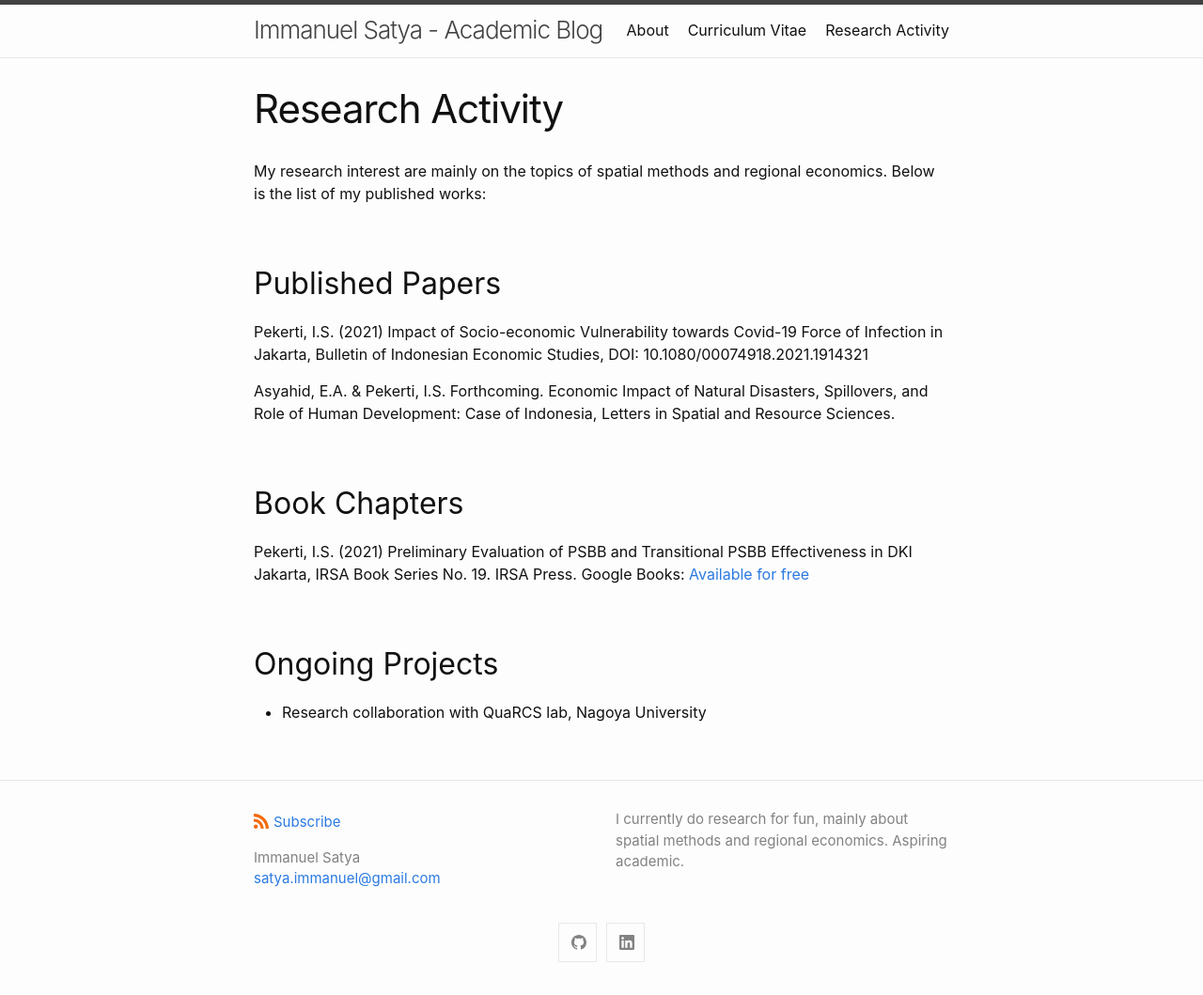
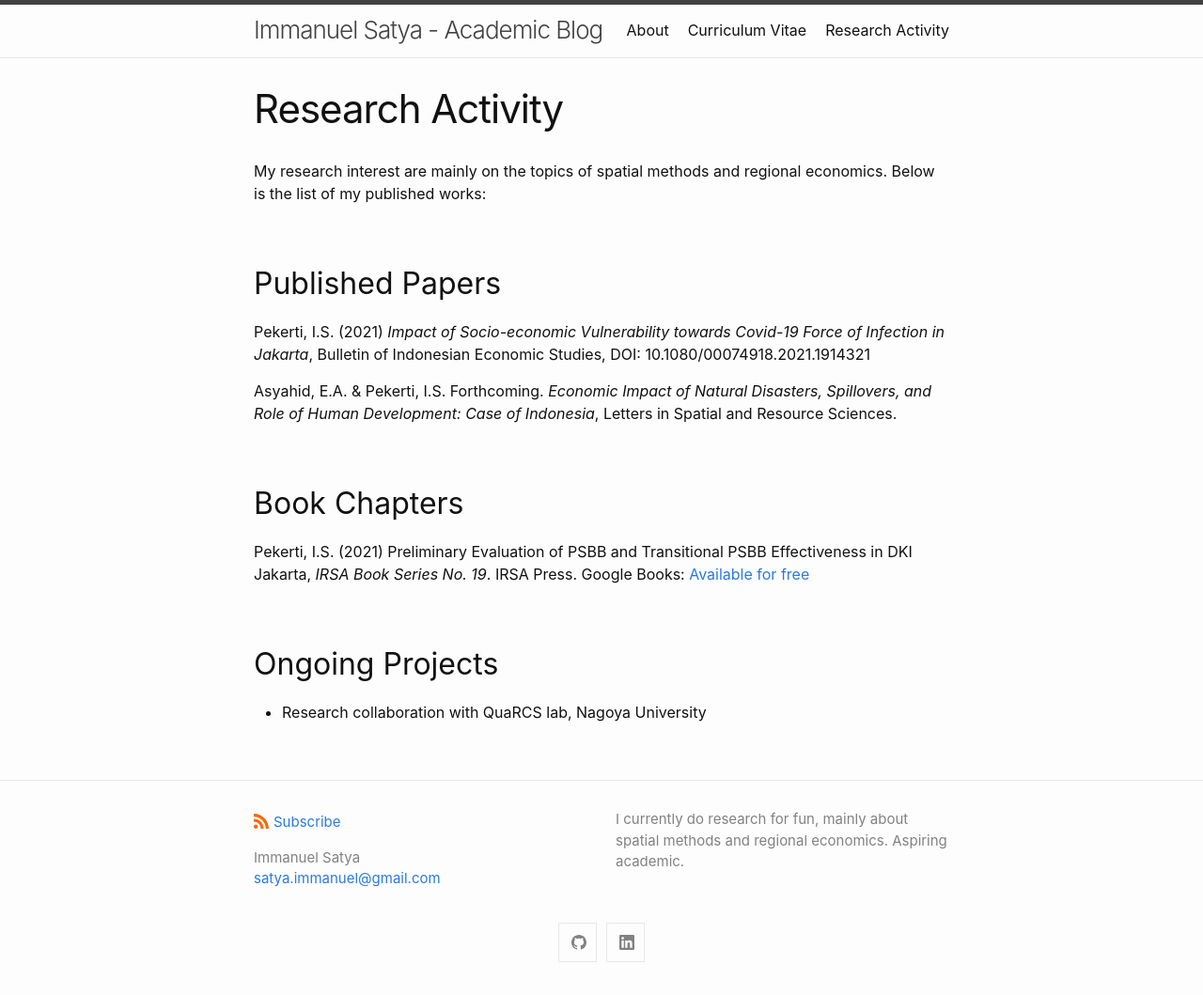
Before and after one commit to soegampars/academic, a Jekyll site: the page built from research.md, in a window 1280 px wide. Shown: the whole page at 94% size. Built offline with Jekyll 4.4.1, drawn with Linux system fonts in a browser that asks for light colours.

```diff
--- a/research.md
+++ b/research.md
@@ -8,13 +8,13 @@ My research interest are mainly on the topics of spatial methods and regional ec
 
 ## Published Papers
 
-Pekerti, I.S. (2021) Impact of Socio-economic Vulnerability towards Covid-19 Force of Infection in Jakarta, Bulletin of Indonesian Economic Studies, DOI: 10.1080/00074918.2021.1914321
+Pekerti, I.S. (2021) _Impact of Socio-economic Vulnerability towards Covid-19 Force of Infection in Jakarta_, Bulletin of Indonesian Economic Studies, DOI: 10.1080/00074918.2021.1914321
 
-Asyahid, E.A. & Pekerti, I.S. Forthcoming. Economic Impact of Natural Disasters, Spillovers, and Role of Human Development: Case of Indonesia, Letters in Spatial and Resource Sciences.
+Asyahid, E.A. & Pekerti, I.S. Forthcoming. _Economic Impact of Natural Disasters, Spillovers, and Role of Human Development: Case of Indonesia_, Letters in Spatial and Resource Sciences.
 
 ## Book Chapters
 
-Pekerti, I.S. (2021) Preliminary Evaluation of PSBB and Transitional PSBB Effectiveness in DKI Jakarta, IRSA Book Series No. 19. IRSA Press. Google Books: [Available for free][gbooks]
+Pekerti, I.S. (2021) Preliminary Evaluation of PSBB and Transitional PSBB Effectiveness in DKI Jakarta, _IRSA Book Series No. 19_. IRSA Press. Google Books: [Available for free][gbooks]
 
 ## Ongoing Projects
 
```
